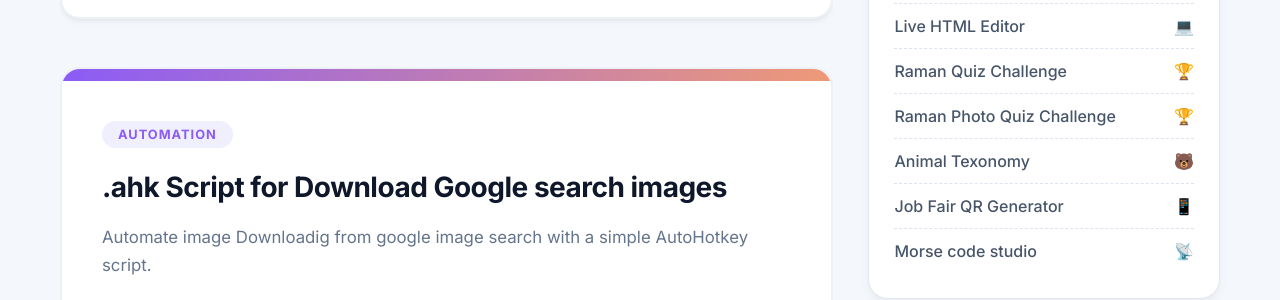
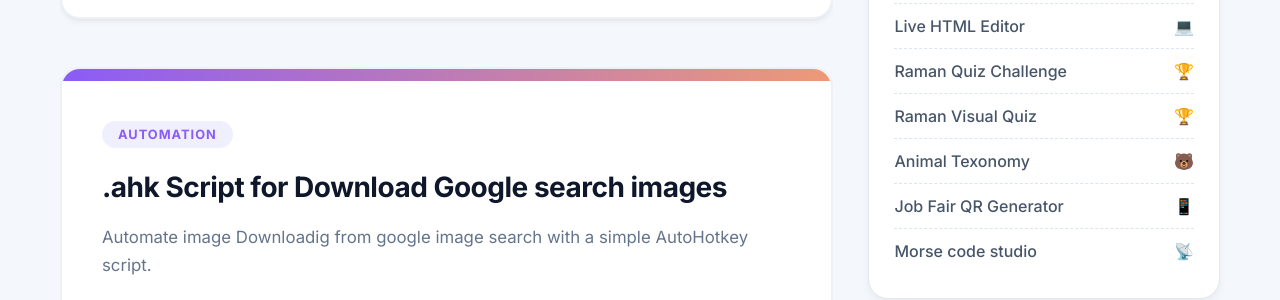
Before and after one commit to ramkargwal/ramkargwal.github.io, a Jekyll site: the page built from index.html, in a window 1280 px wide and 900 px high, scrolled down 574 px. Shown: the part 201-501 px from the top of the window. Built offline with Jekyll 4.4.1, drawn with Linux system fonts in a browser that asks for light colours; the list of posts is cut into pages by our own code.

Commit message:
Update link for Raman quiz to new URL

```diff
--- a/_layouts/default.html
+++ b/_layouts/default.html
@@ -85,8 +85,8 @@
             </li>
             <li>
               <a
-                href="{{ '/apps/game/Raman_Photo_quiz.html' | relative_url }}"
-                >Raman Photo Quiz Challenge<span>🏆</span></a
+                href="https://ramkargwal.github.io/raman-visual-quiz/"
+                >Raman Visual Quiz<span>🏆</span></a
               >
             </li>
             <li>
```
